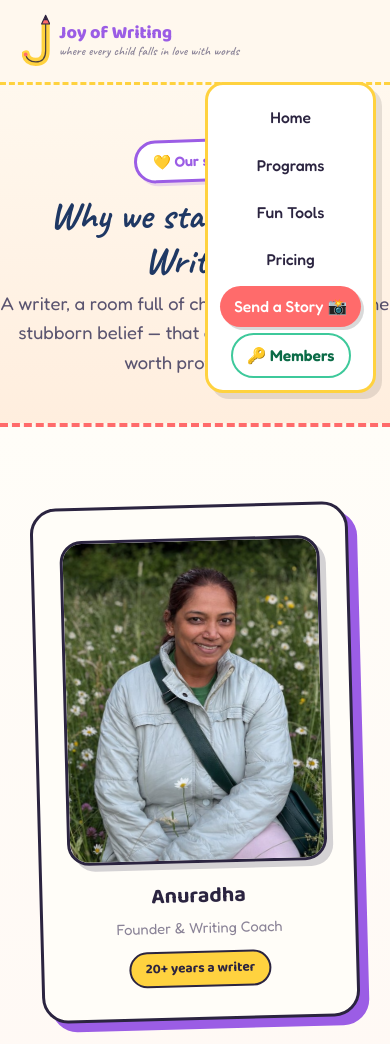
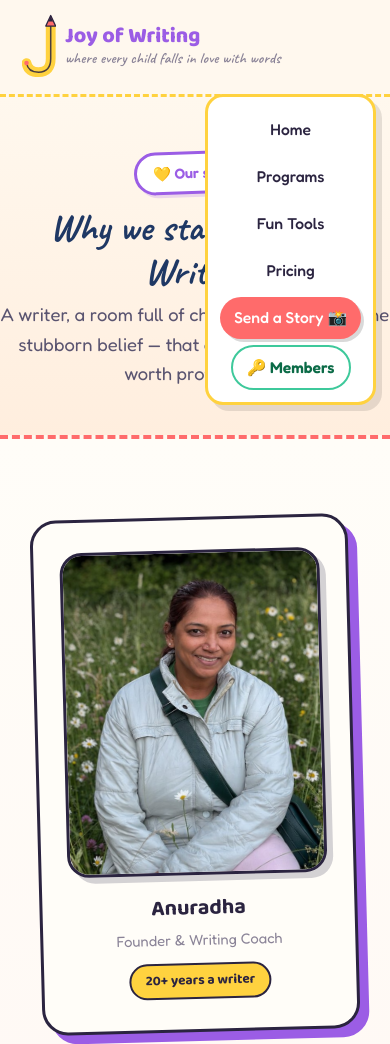
Before and after one commit to Ram150581/joy-of-writing, a plain HTML site: page about.html in a window 390 px wide. Shown: the top 1044 px of the page. Drawn offline with Linux system fonts and the light colour scheme.

Commit message:
Add files via upload

```diff
--- a/about.html
+++ b/about.html
@@ -47,7 +47,7 @@
     border-bottom:3px dashed #ffd23f;
   }
   .nav-inner{display:flex;align-items:center;justify-content:space-between;padding:14px 22px;max-width:1120px;margin:0 auto;}
-  .logo{display:flex;align-items:center;gap:10px;font-family:'Baloo 2';font-weight:800;font-size:1.47rem;color:var(--grape);}
+  .logo{display:flex;align-items:center;gap:10px;font-family:'Baloo 2';font-weight:800;font-size:1.76rem;color:var(--grape);}
   .logo .mark{width:42px;height:42px;background:var(--sunny);border-radius:14px 14px 14px 4px;display:grid;place-items:center;font-size:1.4rem;transform:rotate(-6deg);box-shadow:3px 3px 0 rgba(0,0,0,.12);}
   .nav-links{display:flex;gap:6px;align-items:center;}
   .nav-links a{
@@ -239,7 +239,7 @@
   nav,.topbar{border-bottom:3px dashed var(--sunny);}
   .logo{align-items:center;}
   .logo-text{display:flex;flex-direction:column;align-items:flex-start;line-height:1.02;}
-  .logo-tag{font-family:'Caveat',cursive;font-weight:600;font-size:1.1rem;color:#8a8397;
+  .logo-tag{font-family:'Caveat',cursive;font-weight:600;font-size:1.32rem;color:#8a8397;
     letter-spacing:.2px;margin-top:1px;white-space:nowrap;}
 
   /* members entry point */
@@ -248,14 +248,14 @@
 
   /* ---- mobile: keep the tagline, just make it fit ---- */
   @media(max-width:700px){
-    .logo{font-size:1.12rem!important;gap:9px!important;}
-    .logo-mark{width:28px!important;}
-    .logo-tag{display:block!important;font-size:.78rem!important;white-space:normal!important;
-      line-height:1.15;max-width:200px;margin-top:2px;}
+    .logo{font-size:1.34rem!important;gap:9px!important;}
+    .logo-mark{width:34px!important;}
+    .logo-tag{display:block!important;font-size:.94rem!important;white-space:normal!important;
+      line-height:1.15;max-width:240px;margin-top:2px;}
   }
   @media(max-width:360px){
-    .logo{font-size:1rem!important;}
-    .logo-tag{font-size:.72rem!important;max-width:165px;}
+    .logo{font-size:1.2rem!important;}
+    .logo-tag{font-size:.86rem!important;max-width:198px;}
   }
 </style>
 <style>
```
Also changed, not shown: fun-tools.html (+8 -8 lines), index.html (+8 -8 lines), privacy.html (+8 -8 lines), story-studio.html (+8 -8 lines).
